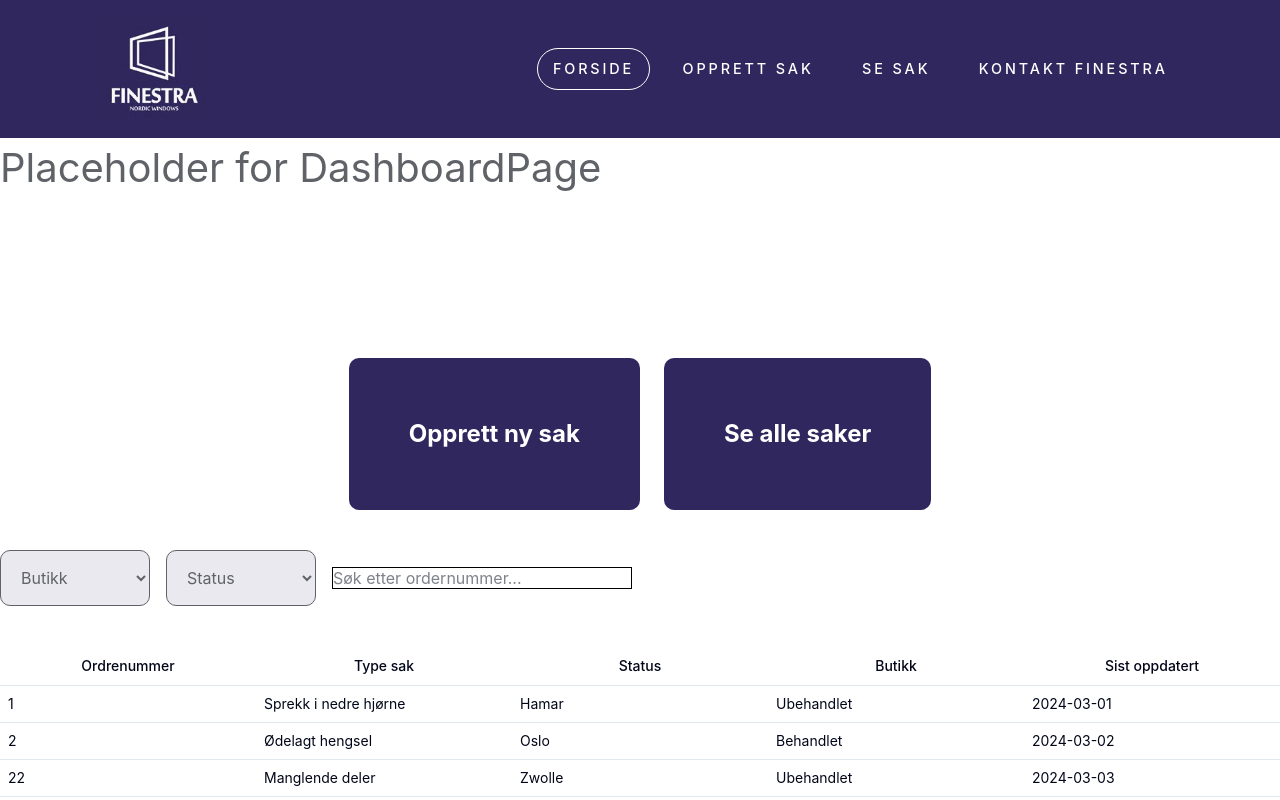
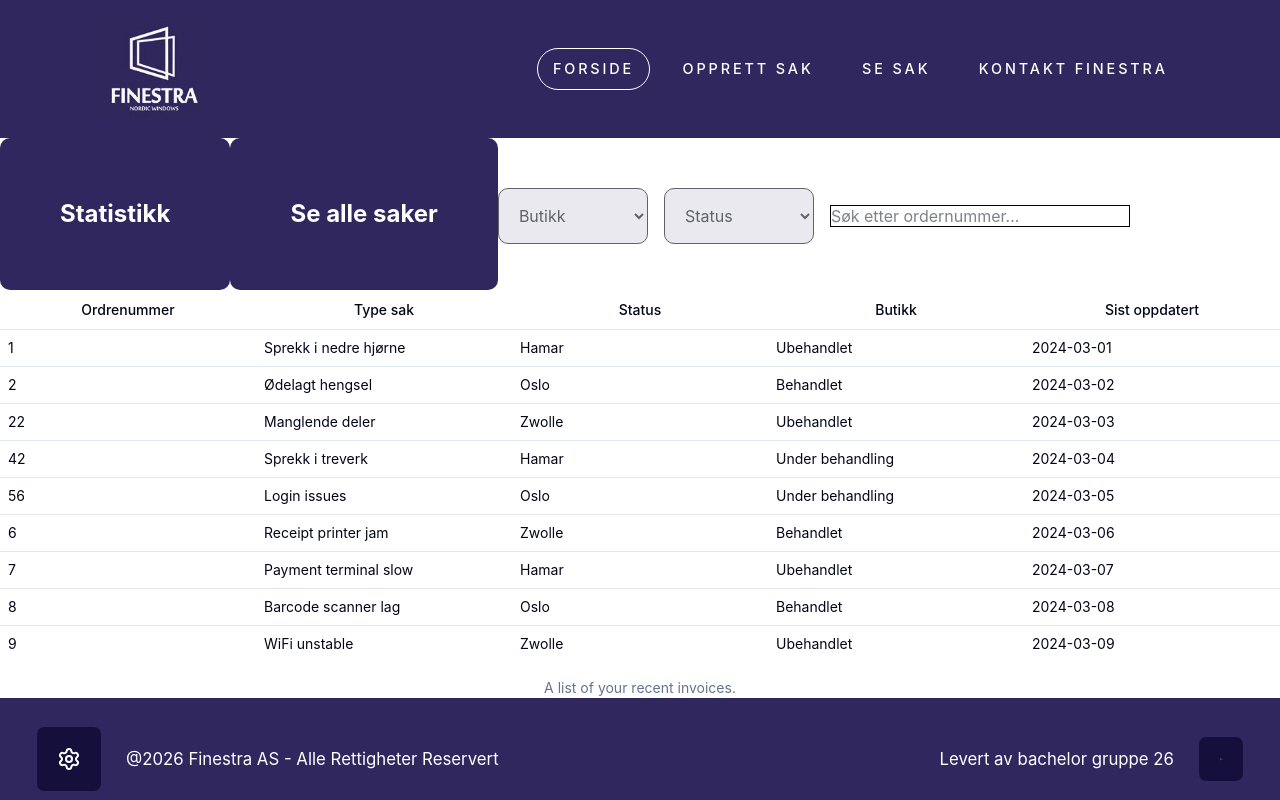
Before and after one commit to MasterShifu02/Bachelor2026, a React (Vite) app in the folder finestra/: page /dashboard in a window 1280 px wide. Shown: the top 800 px of the page. Built offline with nearby package versions, Linux system fonts and the light colour scheme.

Commit message:
Laget SupplierDashboard.tsx
Lagde en komponent for leverandør-dashbordet (SupplierDashboard), og det inkluderer komponenten FilterBar.tsx og to stykk NavigationButtons.
DashBoardPage rendrer nå SupplierDashboard, isteden for StoreDashboard

```diff
--- /dev/null
+++ b/finestra/src/Components/SupplierDashboard/SupplierDashboard.tsx
@@ -0,0 +1,32 @@
+import CaseTable from "../CaseTable/CaseTable";
+import { FilterBar } from "../FilterBar/FilterBar";
+import { dummyCases, statuses } from "../FilterBar/dummyCases";
+import React, { useState } from "react";
+import NavigationButton from "../NavigationButton/NavigationButton";
+
+function SupplierDashboard() {
+  const [selectedStore, setSelectedStore] = useState("");
+  const [selectedStatus, setSelectedStatus] = useState("");
+  const [searchTerm, setSearchTerm] = useState("");
+  const stores = [...new Set(dummyCases.map((c) => c.store))];
+
+  return (
+    <div>
+      <NavigationButton placeholder="Statistikk" linken="./stats" />
+      <NavigationButton placeholder="Se alle saker" linken="./cases" />
+
+      <FilterBar
+        setSelectedStore={setSelectedStore}
+        selectedStore={selectedStore}
+        allStores={stores}
+        setSelectedStatus={setSelectedStatus}
+        selectedStatus={selectedStatus}
+        statuses={statuses} //statiske statusverdier
+        searchTerm={searchTerm}
+        setSearchTerm={setSearchTerm}
+      />
+      <CaseTable allCases={dummyCases} />
+    </div>
+  );
+}
+export { SupplierDashboard };
--- a/finestra/src/routes/dashboard/DashboardPage.tsx
+++ b/finestra/src/routes/dashboard/DashboardPage.tsx
@@ -1,9 +1,9 @@
 import { StoreDashboard } from "../../Components/StoreDashboard/StoreDashboard";
+import { SupplierDashboard } from "../../Components/SupplierDashboard/SupplierDashboard";
 export function DashboardPage() {
   return (
     <main>
-      <h1>Placeholder for DashboardPage</h1>
-      <StoreDashboard />
+      <SupplierDashboard />
     </main>
   );
 }
```
